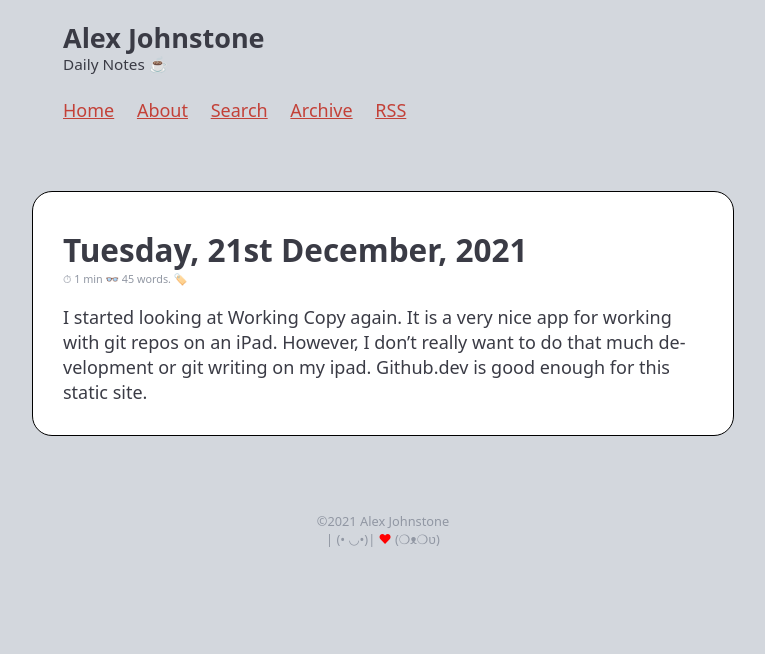
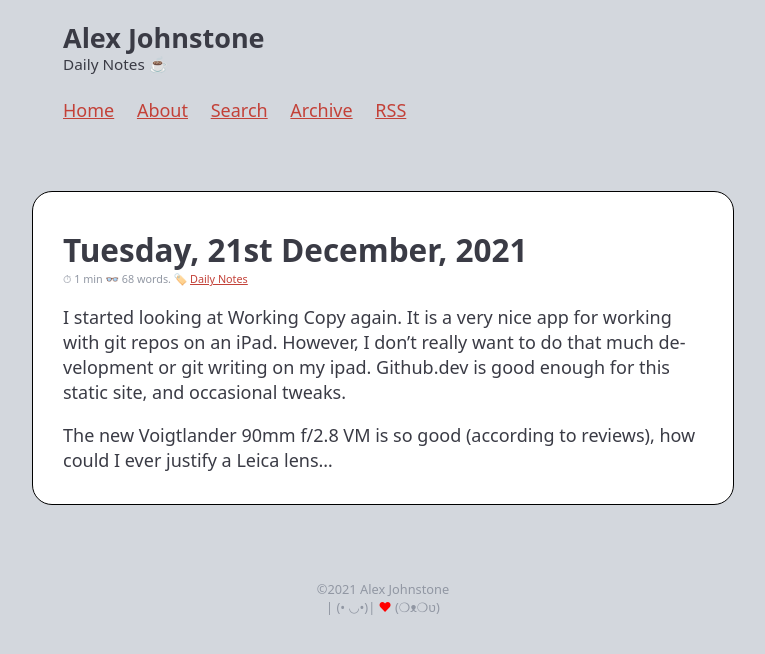
Before and after one commit to alexjj/Old-alexjj.com, a Jekyll site: the page built from _posts/2021-12-21-tuesday.md, in a window 1280 px wide. Shown: the top 654 px of the page, without its empty margins (257-1022 px from the left). Built offline with Jekyll 4.4.1, drawn with Linux system fonts in a browser that asks for light colours; our own code applies the rules of GitHub Pages for plain Markdown files.

Commit message:
add tags

```diff
--- a/_posts/2021-12-21-tuesday.md
+++ b/_posts/2021-12-21-tuesday.md
@@ -1,6 +1,9 @@
 ---
 title: Tuesday, 21st December, 2021
 date: 2021-12-21
+tags: ['Daily Notes']
 ---
 
-I started looking at Working Copy again. It is a very nice app for working with git repos on an iPad. However, I don't really want to do that much development or git writing on my ipad. Github.dev is good enough for this static site.
+I started looking at Working Copy again. It is a very nice app for working with git repos on an iPad. However, I don't really want to do that much development or git writing on my ipad. Github.dev is good enough for this static site, and occasional tweaks.
+
+The new Voigtlander 90mm f/2.8 VM is so good (according to reviews), how could I ever justify a Leica lens...
```
